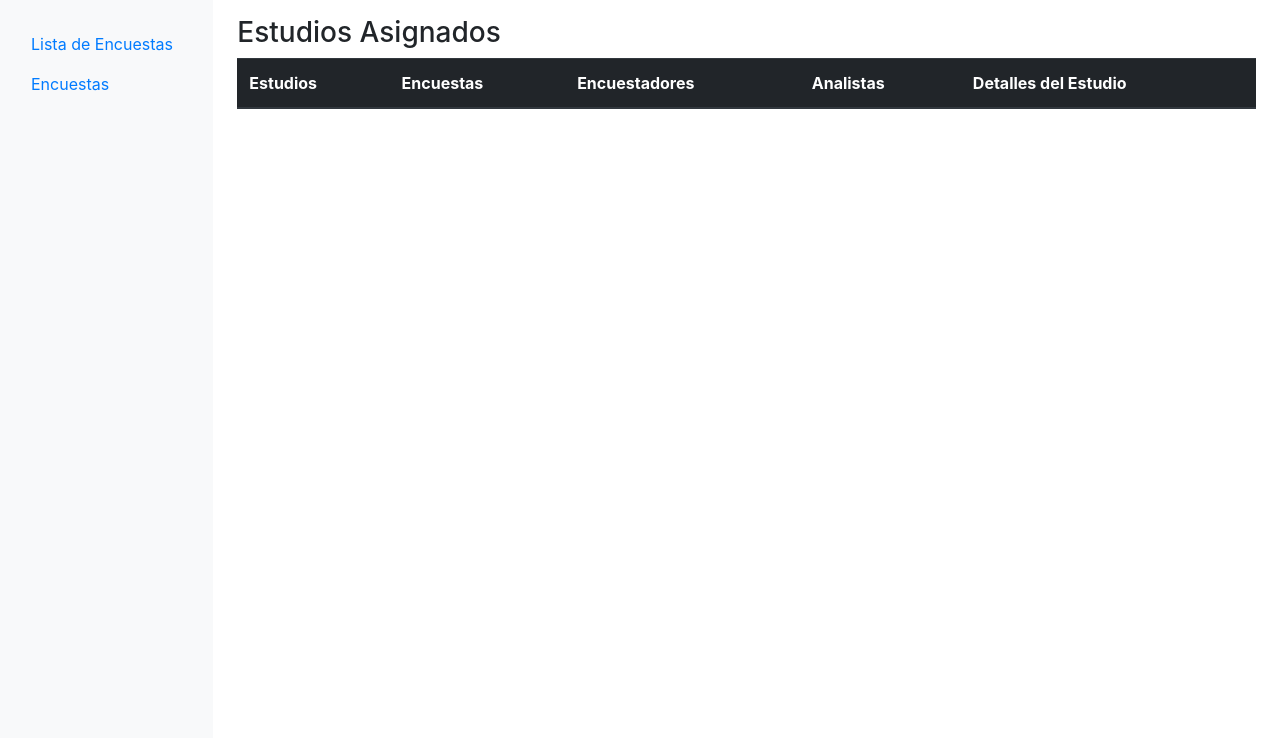
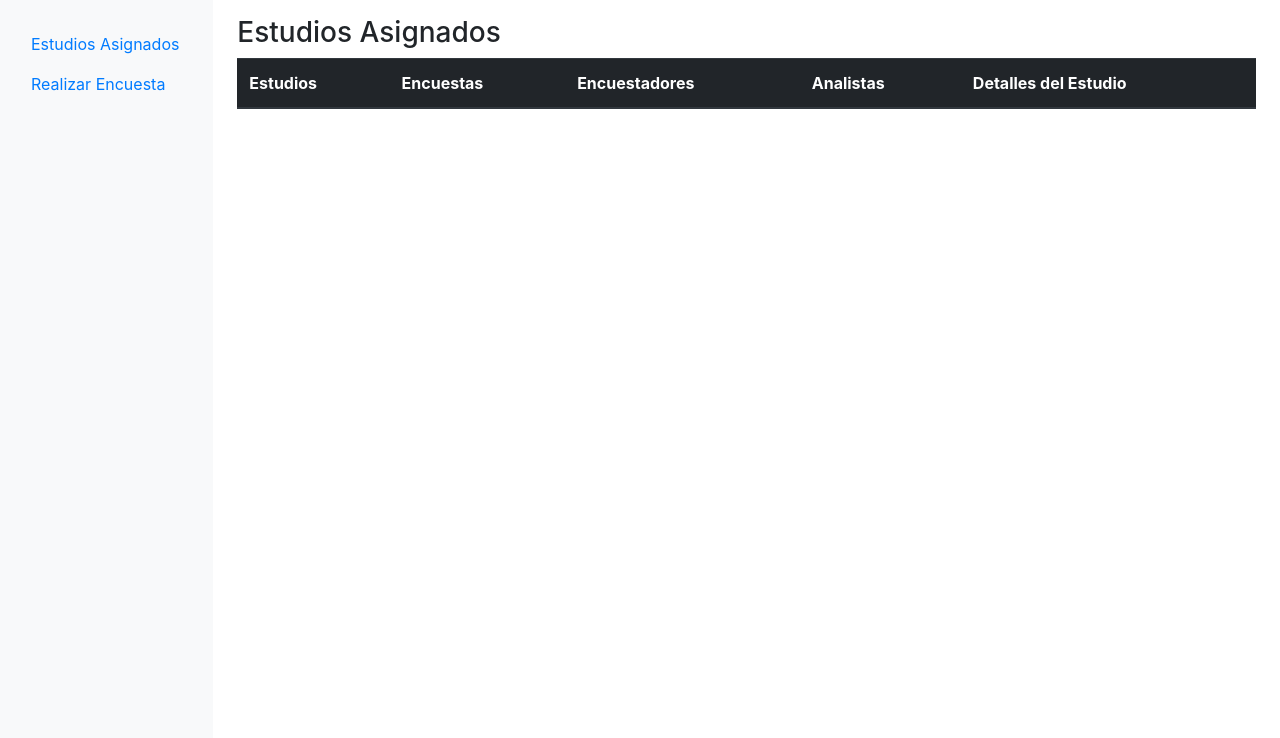
Before and after one commit to SkyllerXBruce/aleph, a CodeIgniter app: page /aleph/index.php/encuestador/index in a window 1280 px wide. Shown: the part 62-800 px from the top of the page. Run offline with CodeIgniter, Linux system fonts and the light colour scheme; data that the repository does not hold is empty.

Commit message:
Se modificarion nombres de los links

```diff
--- a/application/views/layout/aside_encuestador.php
+++ b/application/views/layout/aside_encuestador.php
@@ -21,8 +21,8 @@
 		<?php endif; ?>
 		<!-- Links de la Barra Lateral -->
 		<div class="nav flex-column nav-pills" id="v-pills-tab" role="tablist" aria-orientation="vertical">
-			<a href="<?=base_url('encuestador')?>" class="nav-link <?= $this->uri->segment(2) == '' ? 'active' : ''; ?>"  data-toggle="pill">Lista de Encuestas</a>
-			<a href="<?=base_url('encuestador/create')?>" class="nav-link <?= $this->uri->segment(2) == 'create' || $this->uri->segment(2) == 'addEncuestado' ? 'active' : ''; ?>" data-toggle="pill">Encuestas</a>
+			<a href="<?=base_url('encuestador')?>" class="nav-link <?= $this->uri->segment(2) == '' ? 'active' : ''; ?>"  data-toggle="pill">Estudios Asignados</a>
+			<a href="<?=base_url('encuestador/create')?>" class="nav-link <?= $this->uri->segment(2) == 'create' || $this->uri->segment(2) == 'addEncuestado' ? 'active' : ''; ?>" data-toggle="pill">Realizar Encuesta</a>
 		</div>
 	</div>
 </nav>
```
